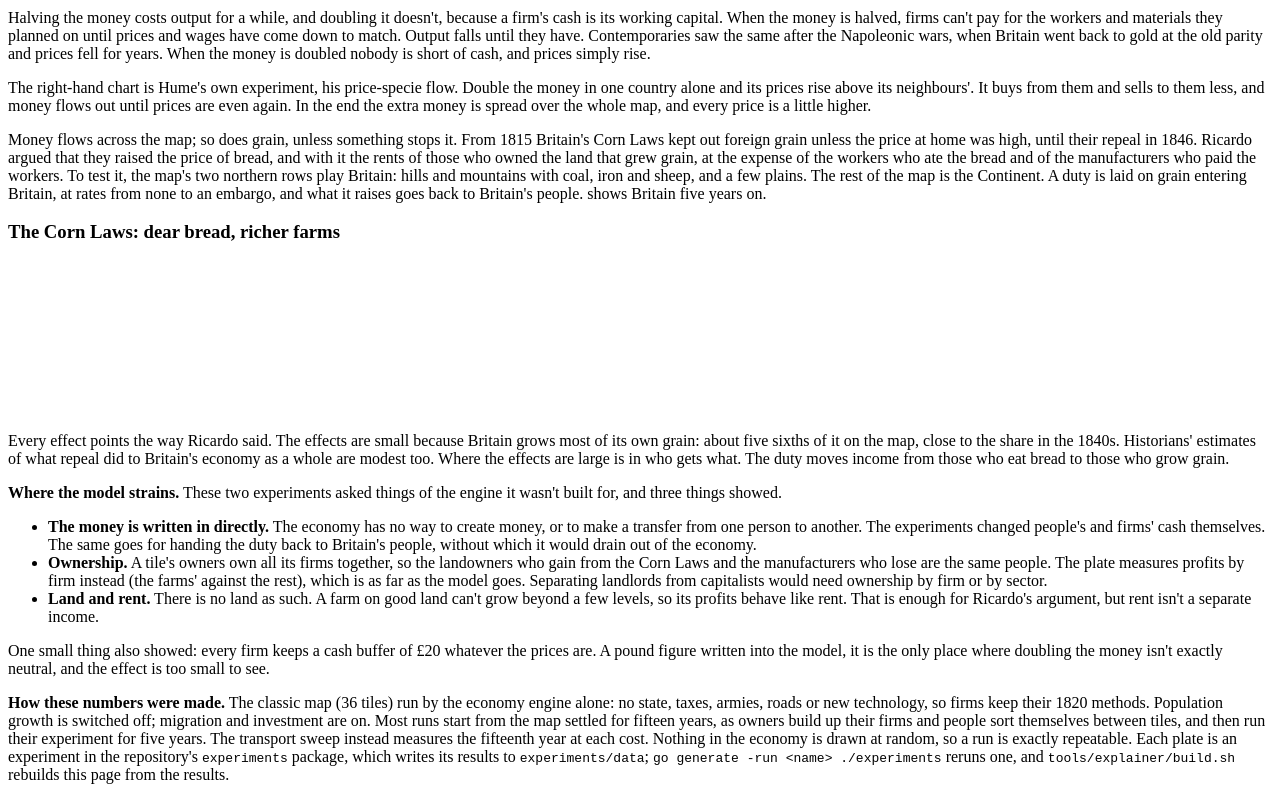
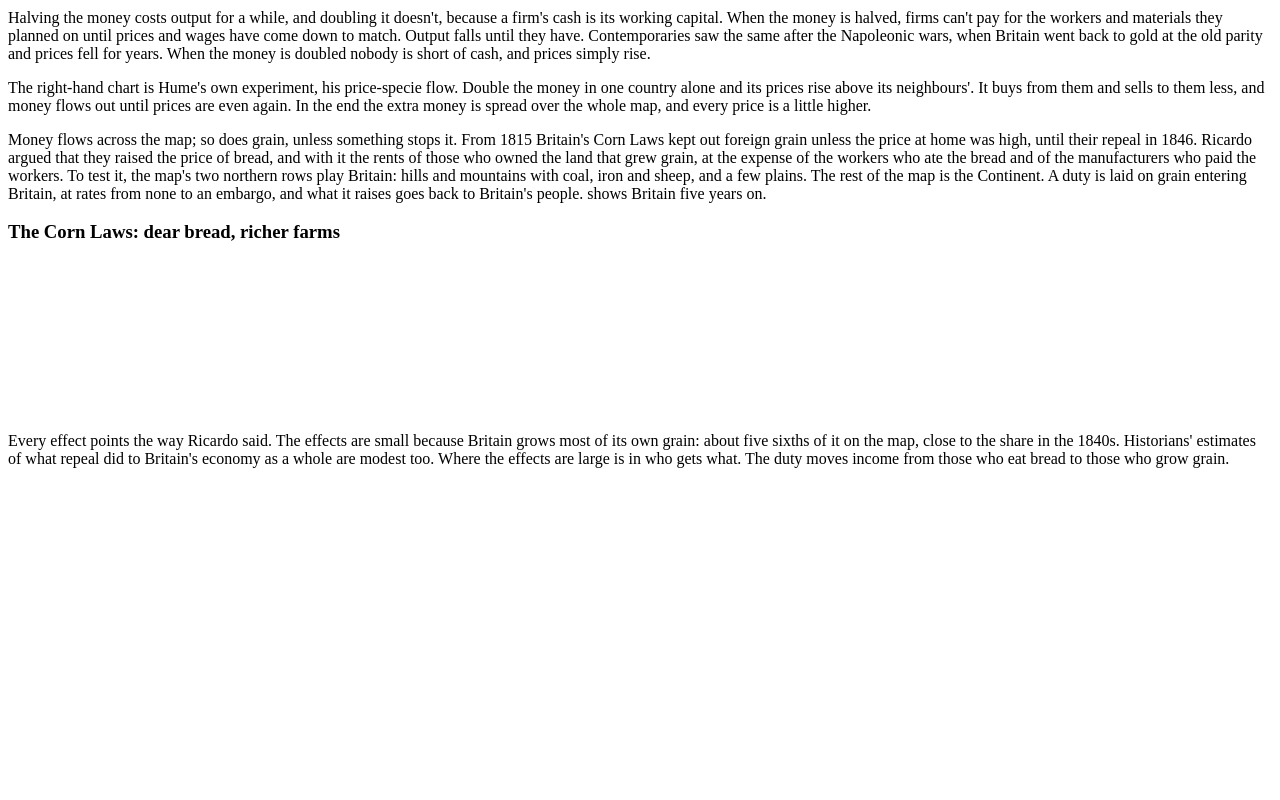
Before and after one commit to rasmusbergpalm/mercury, a plain HTML site: page tools/explainer/economy.html in a window 1280 px wide. Shown: the part 6801-7601 px from the top of the page. After the commit the page ends 7285 px from the top, so only its background shows below. Drawn offline with Linux system fonts and the light colour scheme; a web font is replaced by a local one.

Commit message:
Economy page: drop the notes on where the model strains and on how the numbers were made
Co-Authored-By: Claude Opus 5.5 <noreply@anthropic.com>
Claude-Session: https://claude.ai/code/session_01WQsAhEvtmrHaZeTBw7uau4

```diff
--- a/tools/explainer/economy.html
+++ b/tools/explainer/economy.html
@@ -293,19 +293,9 @@ __STYLE__</style>
 
 <div class="col">
 <p>Every effect points the way Ricardo said. The effects are small because Britain grows most of its own grain: about five sixths of it on the map, close to the share in the 1840s. Historians' estimates of what repeal did to Britain's economy as a whole are modest too. Where the effects are large is in who gets what. The duty moves income from those who eat bread to those who grow grain.</p>
-<p><b>Where the model strains.</b> These two experiments asked things of the engine it wasn't built for, and three things showed.</p>
-<ul>
-<li><b>The money is written in directly.</b> The economy has no way to create money, or to make a transfer from one person to another. The experiments changed people's and firms' cash themselves. The same goes for handing the duty back to Britain's people, without which it would drain out of the economy.</li>
-<li><b>Ownership.</b> A tile's owners own all its firms together, so the landowners who gain from the Corn Laws and the manufacturers who lose are the same people. The plate measures profits by firm instead (the farms' against the rest), which is as far as the model goes. Separating landlords from capitalists would need ownership by firm or by sector.</li>
-<li><b>Land and rent.</b> There is no land as such. A farm on good land can't grow beyond a few levels, so its profits behave like rent. That is enough for Ricardo's argument, but rent isn't a separate income.</li>
-</ul>
-<p>One small thing also showed: every firm keeps a cash buffer of £20 whatever the prices are. A pound figure written into the model, it is the only place where doubling the money isn't exactly neutral, and the effect is too small to see.</p>
 </div>
 </section>
 
-<footer class="col">
-<p><b>How these numbers were made.</b> The classic map (36 tiles) run by the economy engine alone: no state, taxes, armies, roads or new technology, so firms keep their 1820 methods. Population growth is switched off; migration and investment are on. Most runs start from the map settled for fifteen years, as owners build up their firms and people sort themselves between tiles, and then run their experiment for five years. The transport sweep instead measures the fifteenth year at each cost. Nothing in the economy is drawn at random, so a run is exactly repeatable. Each plate is an experiment in the repository's <code>experiments</code> package, which writes its results to <code>experiments/data</code>; <code>go generate -run &lt;name&gt; ./experiments</code> reruns one, and <code>tools/explainer/build.sh</code> rebuilds this page from the results.</p>
-</footer>
 </div>
 
 <script id="data" type="application/json">__DATA__</script>
```
Also changed, not shown: web/static/economy.html (+0 -10 lines).
